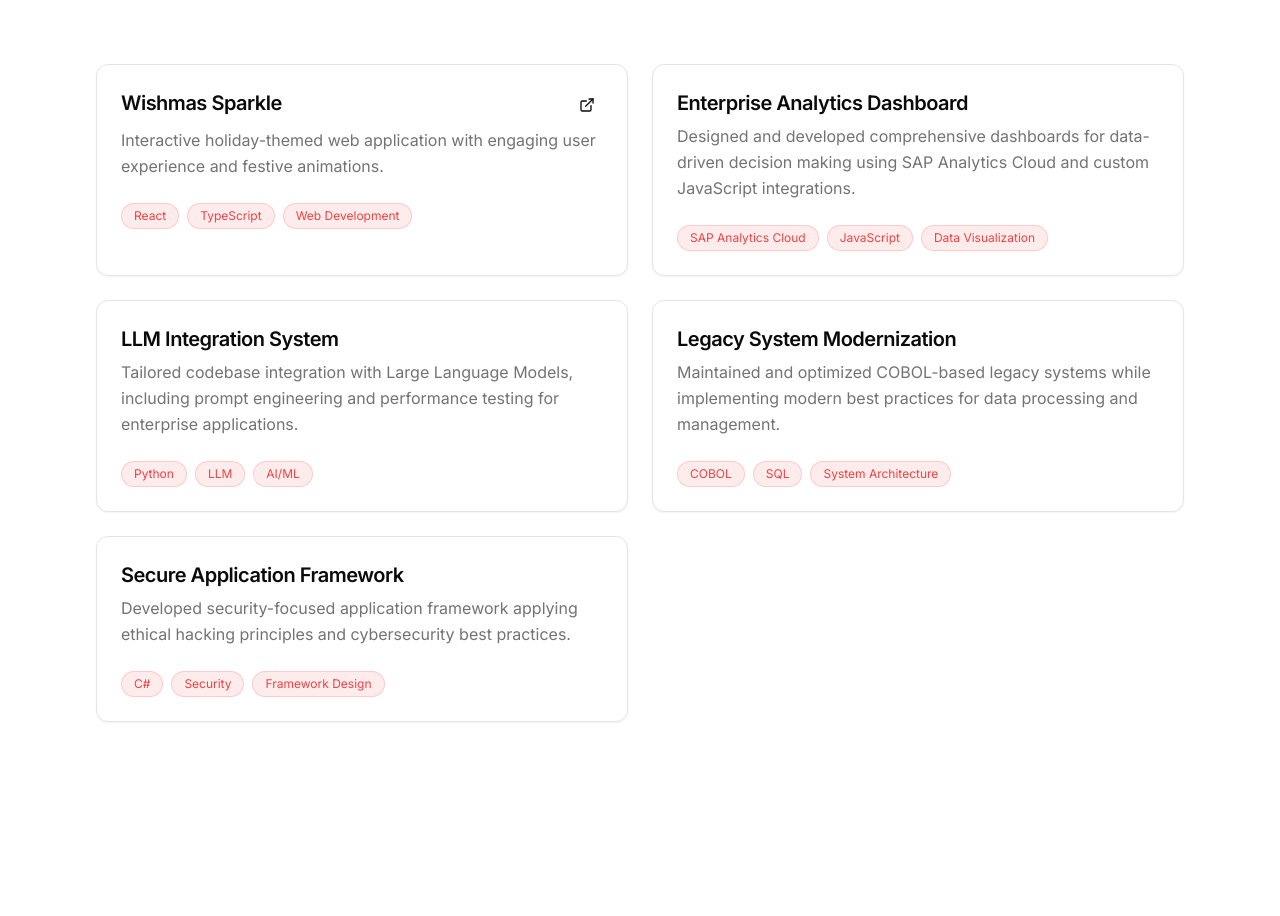
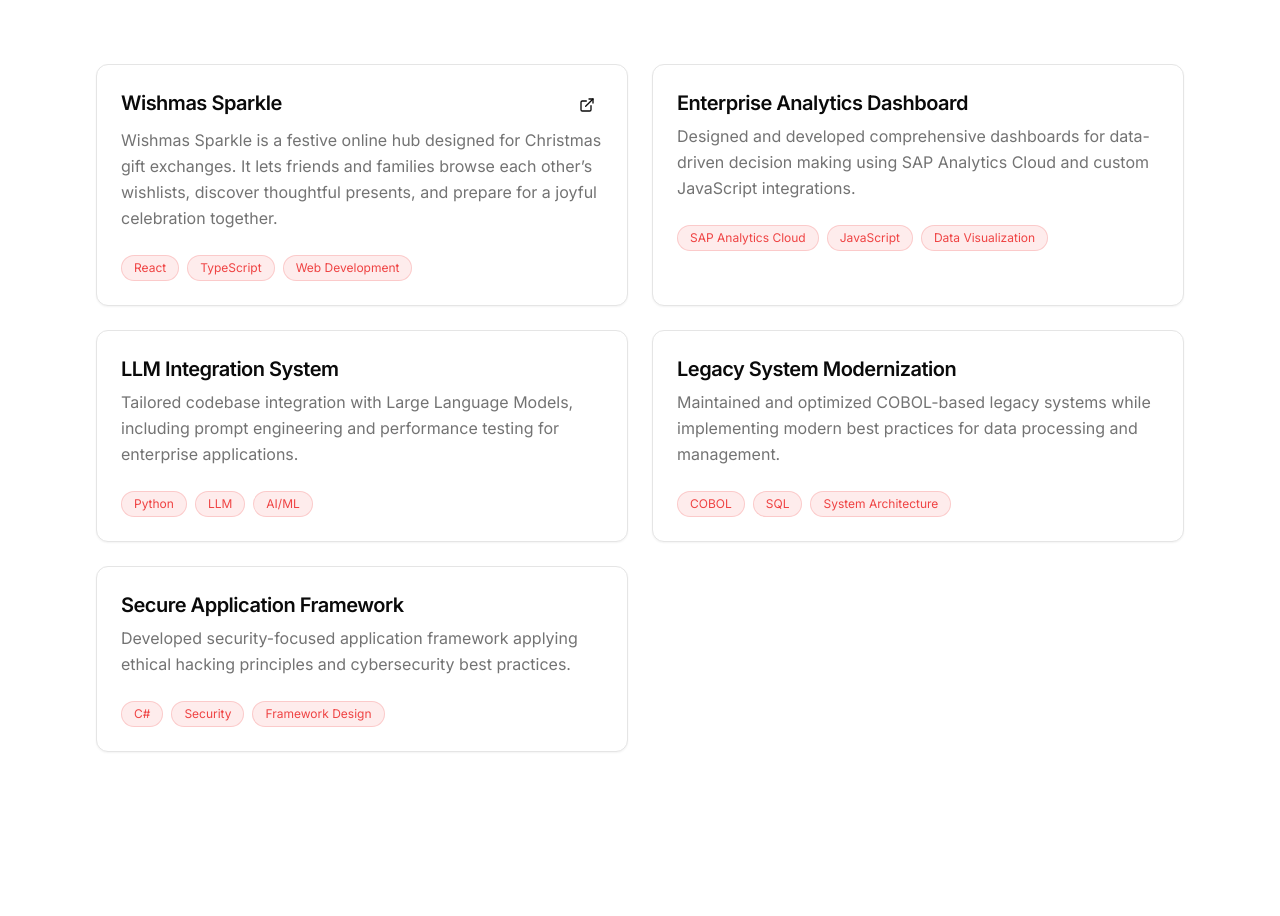
Before and after one commit to carlbine17/carlbine-folio-hub, a React (Vite) app: page / in a window 1280 px wide. Shown: the part 2760-3676 px from the top of the page. Built offline with nearby package versions, Linux system fonts and the light colour scheme; the HTML template or start-up script is replaced by a standard one.

Commit message:
Update Portfolio.tsx

```diff
--- a/src/components/Portfolio.tsx
+++ b/src/components/Portfolio.tsx
@@ -6,7 +6,7 @@ import { useScrollReveal } from "@/hooks/useScrollReveal";
 const projects = [
   {
     title: "Wishmas Sparkle",
-    description: "Interactive holiday-themed web application with engaging user experience and festive animations.",
+    description: "Wishmas Sparkle is a festive online hub designed for Christmas gift exchanges. It lets friends and families browse each other’s wishlists, discover thoughtful presents, and prepare for a joyful celebration together.",
     tags: ["React", "TypeScript", "Web Development"],
     link: "https://wishmas-sparkle.onrender.com/",
   },
```
